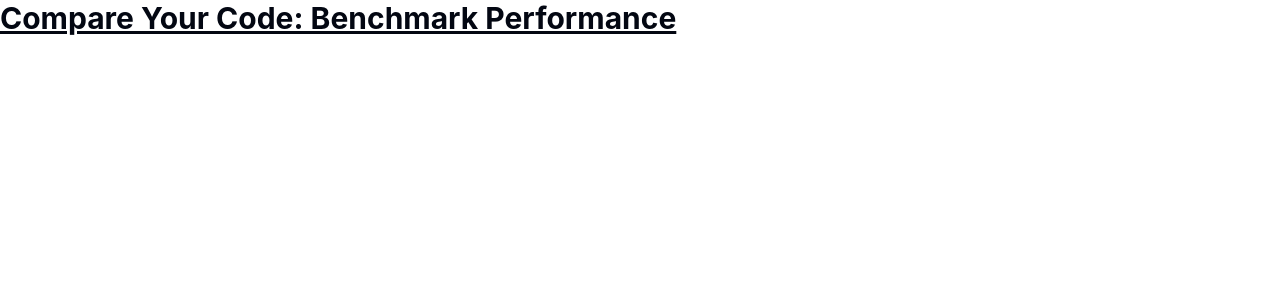
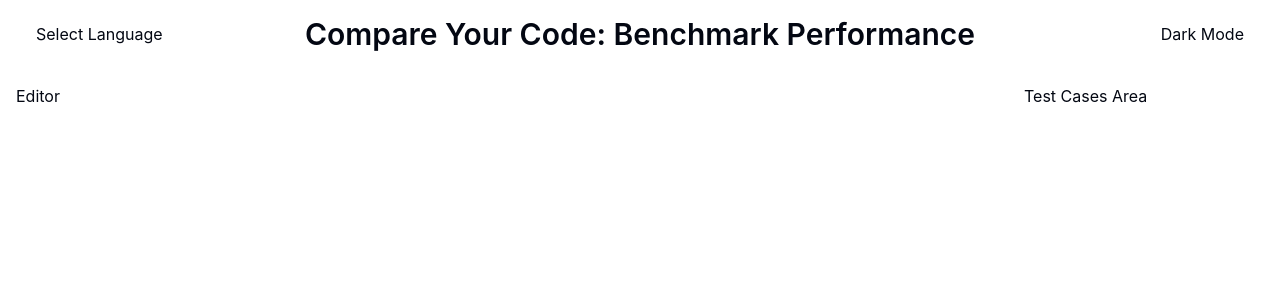
Before and after one commit to JoDemVel/compare-code-performance, a React (Vite) app: page / in a window 1280 px wide. Shown: the top 300 px of the page. Built offline with nearby package versions, Linux system fonts and the light colour scheme.

Commit message:
skeleton layout created

```diff
--- a/index.html
+++ b/index.html
@@ -4,6 +4,7 @@
     <meta charset="UTF-8" />
     <link rel="icon" type="image/svg+xml" href="/logo.svg" />
     <meta name="viewport" content="width=device-width, initial-scale=1.0" />
+    <meta name="description" content="This project was created with the idea of comparing different algorithms to solve the same problem and measure their efficiency and implementation. Try it right now">
     <title>Compare Your Code: Benchmark Performance</title>
   </head>
   <body>
--- a/src/App.tsx
+++ b/src/App.tsx
@@ -1,9 +1,10 @@
+import { HomePage } from '@/pages/HomePage';
 function App() {
   return (
     <>
-      <h1 className="text-3xl font-bold underline">
-        Compare Your Code: Benchmark Performance
-      </h1>
+      <>
+        <HomePage />
+      </>
     </>
   );
 }
--- /dev/null
+++ b/src/components/Header.tsx
@@ -0,0 +1,11 @@
+export const Header = () => {
+  return (
+    <header className="grid grid-cols-5 gap-4 p-4">
+      <p className="flex justify-start items-center pl-5">Select Language</p>
+      <h1 className="col-span-3 text-3xl font-semibold flex justify-center items-center">
+        Compare Your Code: Benchmark Performance
+      </h1>
+      <p className="flex justify-end items-center pr-5">Dark Mode</p>
+    </header>
+  );
+};
--- /dev/null
+++ b/src/layout/Layout.tsx
@@ -0,0 +1,13 @@
+import { Header } from '@/components/Header';
+import { CodeSpace } from '../sections/CodeSpace';
+export const Layout = () => {
+  return (
+    <section className="h-screen w-screen bg-background text-foreground">
+      <Header />
+      <main className="grid grid-cols-5 gap-3 p-4 h-[90%]">
+        <CodeSpace />
+        <div>Test Cases Area</div>
+      </main>
+    </section>
+  );
+};
--- /dev/null
+++ b/src/pages/HomePage.tsx
@@ -0,0 +1,8 @@
+import { Layout } from '@/layout/Layout';
+export const HomePage = () => {
+  return (
+    <>
+      <Layout />
+    </>
+  );
+};
--- /dev/null
+++ b/src/sections/CodeSpace.tsx
@@ -0,0 +1,7 @@
+export const CodeSpace = () => {
+  return (
+    <div className="col-span-4">
+      Editor
+    </div>
+  );
+};
```
